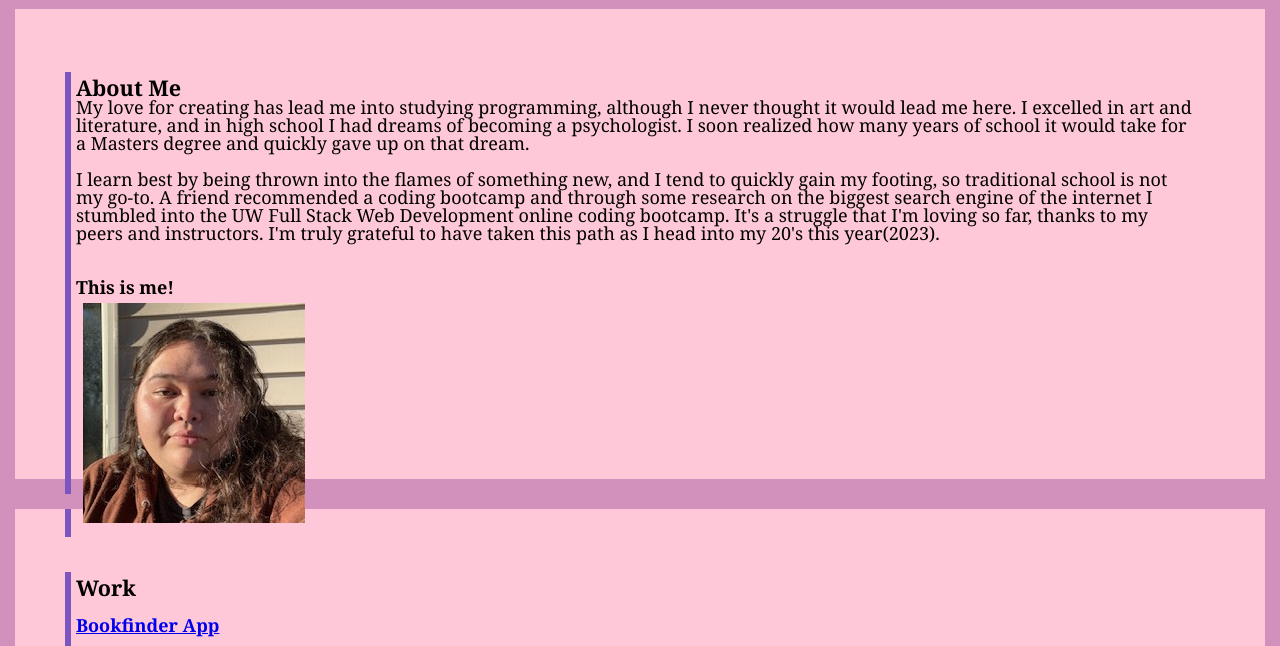
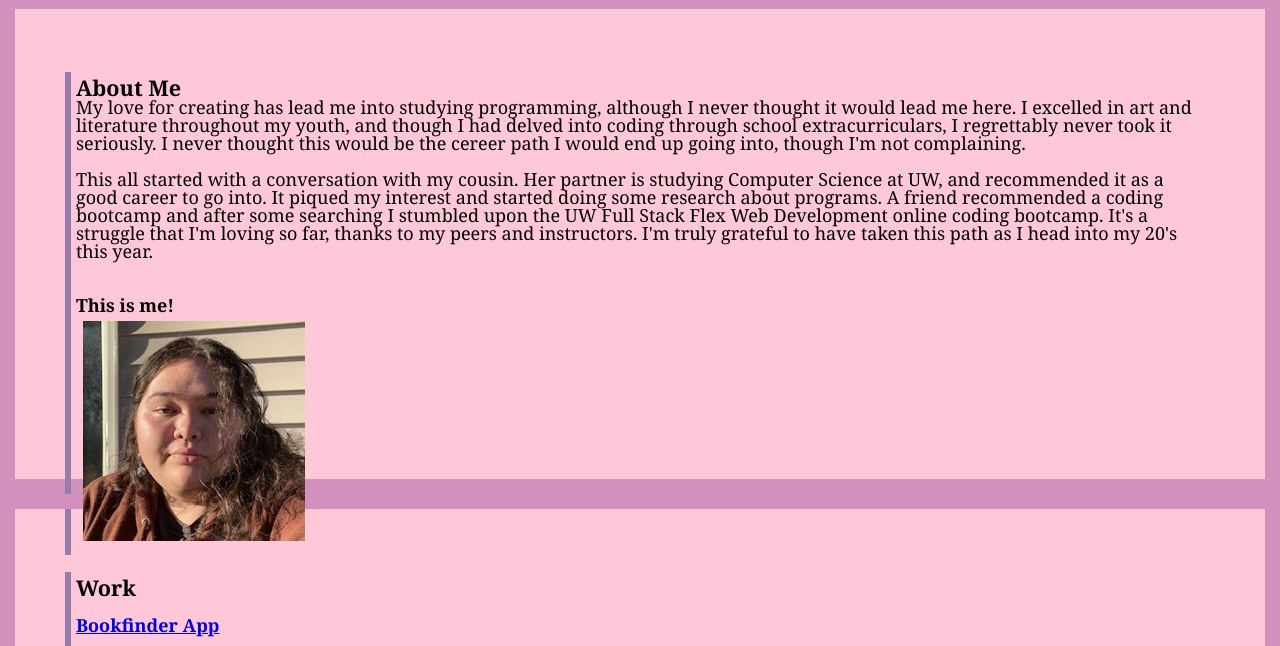
Before and after one commit to Citlalli091/second-challenge, a plain HTML site: page index.html in a window 1280 px wide. Shown: the part 131-777 px from the top of the page. Drawn offline with Linux system fonts and the light colour scheme; files that its build step writes are made by us from their sources.

Commit message:
final changes

```diff
--- a/assets/css/style.css
+++ b/assets/css/style.css
@@ -69,7 +69,7 @@ img {
     font-size: large;
 }
 .maintxt {
-    border-left: 6px solid rgb(124, 85, 192);
+    border-left: 6px solid rgb(149, 125, 173);
     margin: 1%;
     padding: 5px;
 
--- a/index.html
+++ b/index.html
@@ -26,7 +26,7 @@
         <section id="aboutme">
             <div class="maintxt">
                 <h2>About Me</h2>
-                <p>My love for creating has lead me into studying programming, although I never thought it would lead me here. I excelled in art and literature, and in high school I had dreams of becoming a psychologist. I soon realized how many years of school it would take for a Masters degree and quickly gave up on that dream. <br><br> I learn best by being thrown into the flames of something new, and I tend to quickly gain my footing, so traditional school is not my go-to. A friend recommended a coding bootcamp and through some research on the biggest search engine of the internet I stumbled into the UW Full Stack Web Development online coding bootcamp. It's a struggle that I'm loving so far, thanks to my peers and instructors. I'm truly grateful to have taken this path as I head into my 20's this year(2023).</p>
+                <p>My love for creating has lead me into studying programming, although I never thought it would lead me here. I excelled in art and literature throughout my youth, and though I had delved into coding through school extracurriculars, I regrettably never took it seriously. I never thought this would be the cereer path I would end up going into, though I'm not complaining. <br><br>  This all started with a conversation with my cousin. Her partner is studying Computer Science at UW, and recommended it as a good career to go into. It piqued my interest and started doing some research about programs. A friend recommended a coding bootcamp and after some searching I stumbled upon the UW Full Stack Flex Web Development online coding bootcamp. It's a struggle that I'm loving so far, thanks to my peers and instructors. I'm truly grateful to have taken this path as I head into my 20's this year.</p>
                 <br><br>
                 <h3>This is me!</h3>
                 <img src="assets/img/IMG_70312.jpg" alt="picture of myself!">
```
